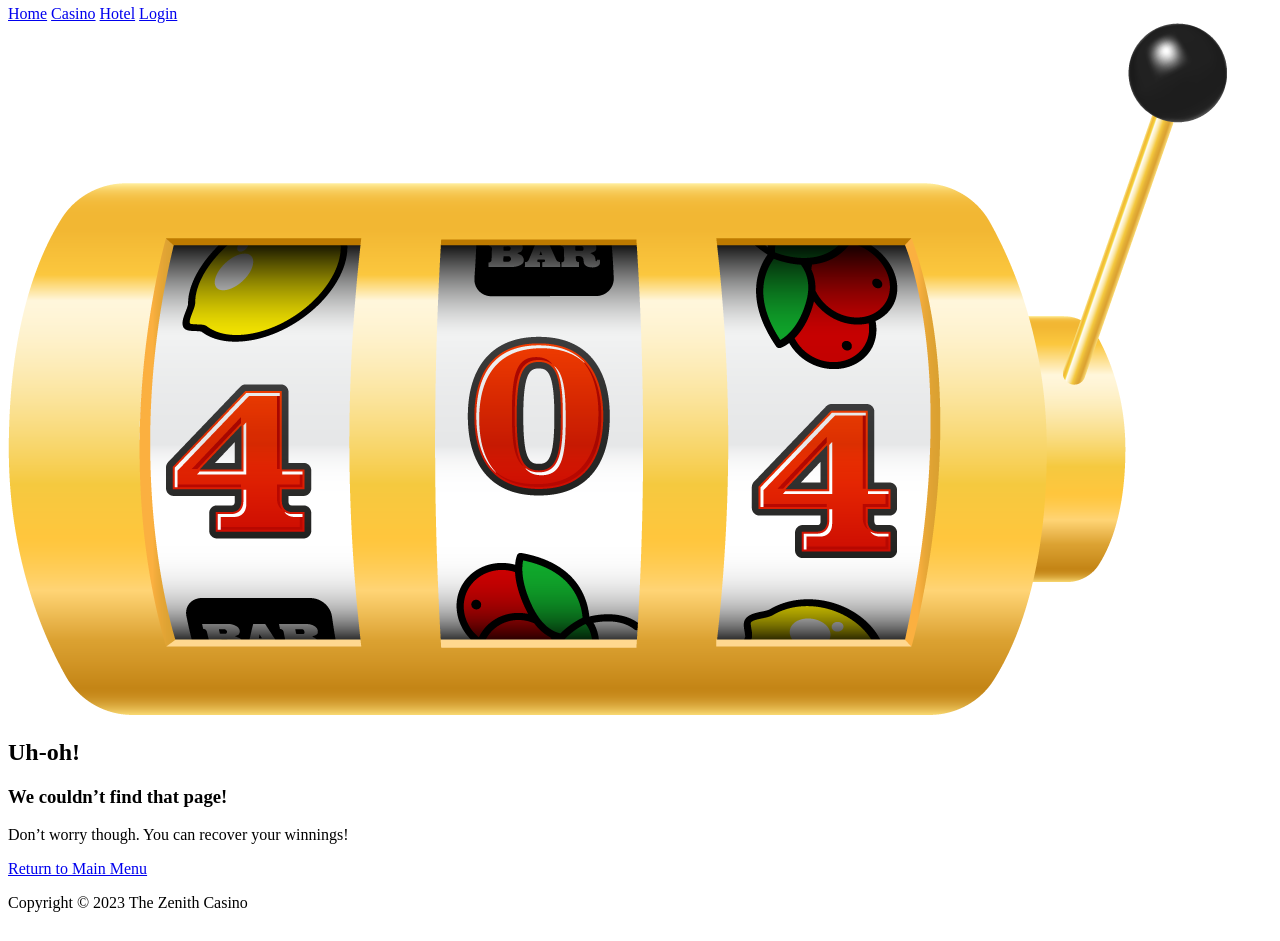
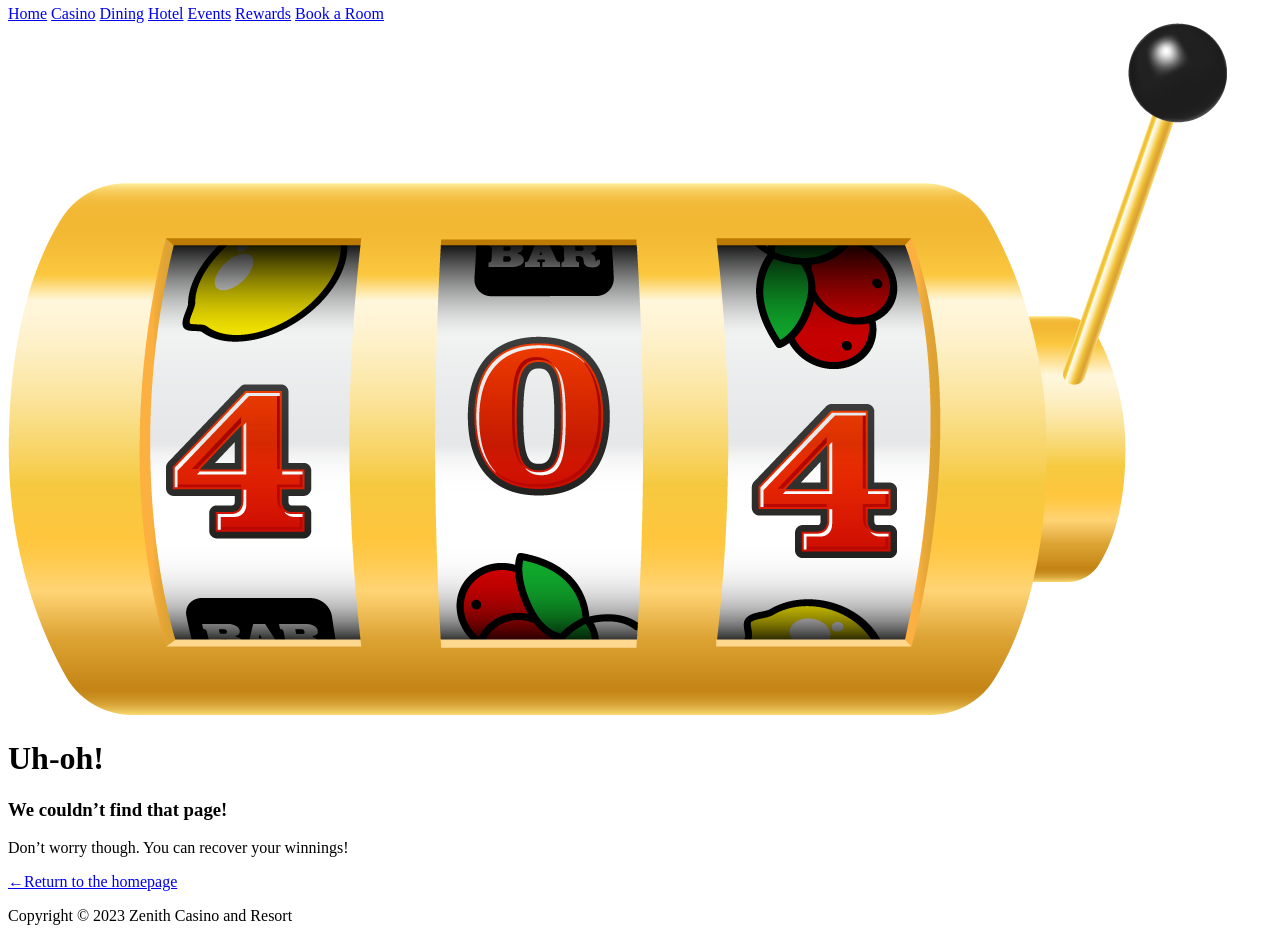
Before and after one commit to clarkson22/404, a plain HTML site: page index.html in a window 1280 px wide. Shown: the part 62-1003 px from the top of the page. Drawn offline with Linux system fonts and the light colour scheme.

Commit message:
Added some more links and classes to prepare for css

```diff
--- a/index.html
+++ b/index.html
@@ -3,27 +3,35 @@
 <head>
     <meta charset="UTF-8">
     <meta name="viewport" content="width=device-width, initial-scale=1.0">
+    <link rel="stylesheet" type="text/css" href="style.css">
     <title>404 - Page not found</title>
 </head>
 <body>
-    <header>
-        <h2>The Zenith Casino</h2>
-        <nav>
-            <a href="#">Home</a>
-            <a href="#">Casino</a>
-            <a href="#">Hotel</a>
-            <a href="#">Login</a>
+    <header class="red">
+        <h2>Zenith Casino and Resort</h2>
+        <nav class="white">
+            <span id="nav-links">
+                <a href="#">Home</a>
+                <a href="#">Casino</a>
+                <a href="#">Dining</a>
+                <a href="#">Hotel</a>
+                <a href="#">Events</a>
+                <a href="#">Rewards</a>
+            </span>
+            <span id="nav-button">
+                <a class="button" href="#">Book a Room</a>
+            </span>
         </nav>
     </header>
-    <section>
+    <div class="content yellow">
         <img src="slotmachine.png" alt="Slot machine">
         <h1>Uh-oh!</h1>
         <h3>We couldn’t find that page!</h3>
         <p>Don’t worry though. You can recover your winnings!</p>
-        <a href="#">Return to Main Menu</a>
-    </section>
-    <footer>
-        <p>Copyright &copy; 2023 The Zenith Casino</p>
+        <a class="red button" href="#">&larr;Return to the homepage</a>
+    </div>
+    <footer class="red">
+        <p>Copyright &copy;&nbsp;2023 Zenith Casino and Resort</p>
     </footer>
 </body>
 </html>
```
